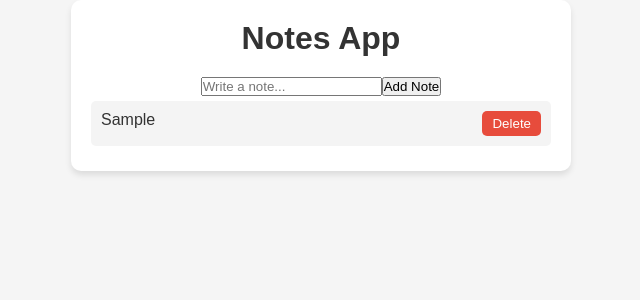
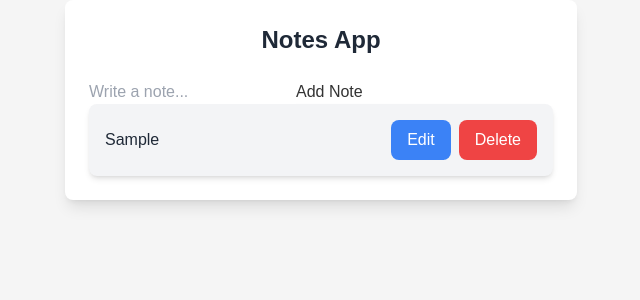
Before and after one commit to aaryan4985/notes-app, a React (Create React App) app: page / in a window 1280 px wide. Both pictures are taken after typing "Sample" into the empty fields and a click on the button "Add Note". Shown: the top 300 px of the page, without its empty margins (319-959 px from the left). Built offline with nearby package versions, Linux system fonts and the light colour scheme.

Commit message:
tailwind added

```diff
--- a/package.json
+++ b/package.json
@@ -32,5 +32,10 @@
       "last 1 firefox version",
       "last 1 safari version"
     ]
+  },
+  "devDependencies": {
+    "autoprefixer": "^10.4.20",
+    "postcss": "^8.4.49",
+    "tailwindcss": "^3.4.16"
   }
 }
--- a/src/App.js
+++ b/src/App.js
@@ -3,6 +3,8 @@ import NoteForm from "./NoteForm";
 
 function App() {
   const [notes, setNotes] = useState([]);
+  const [editIndex, setEditIndex] = useState(null); // Index of the note being edited
+  const [editText, setEditText] = useState(""); // Text of the note being edited
 
   // Load notes from local storage when the app starts
   useEffect(() => {
@@ -30,20 +32,68 @@ function App() {
     setNotes(newNotes);
   };
 
+  // Start editing a note
+  const startEditing = (index) => {
+    setEditIndex(index);
+    setEditText(notes[index]);
+  };
+
+  // Save the edited note
+  const saveEditedNote = () => {
+    const updatedNotes = [...notes];
+    updatedNotes[editIndex] = editText; // Update the note at the specified index
+    setNotes(updatedNotes);
+    setEditIndex(null); // Stop editing
+    setEditText(""); // Clear the edit text
+  };
+
   return (
-    <div style={styles.container}>
-      <h1 style={styles.header}>Notes App</h1>
+    <div className="max-w-lg mx-auto p-6 bg-white rounded-lg shadow-lg">
+      <h1 className="text-2xl font-bold text-gray-800 mb-6 text-center">
+        Notes App
+      </h1>
       <NoteForm addNote={addNote} />
-      <ul style={styles.noteList}>
+
+      <ul className="space-y-4">
         {notes.map((note, index) => (
-          <li key={index} style={styles.noteItem}>
-            {note}
-            <button
-              onClick={() => deleteNote(index)}
-              style={styles.deleteButton}
-            >
-              Delete
-            </button>
+          <li
+            key={index}
+            className="flex justify-between items-center p-4 bg-gray-100 rounded-lg shadow-md"
+          >
+            {editIndex === index ? (
+              <div className="flex items-center space-x-2">
+                <input
+                  type="text"
+                  value={editText}
+                  onChange={(e) => setEditText(e.target.value)}
+                  className="px-3 py-2 border border-gray-300 rounded-lg w-3/4"
+                />
+                <button
+                  onClick={saveEditedNote}
+                  className="bg-green-500 text-white px-4 py-2 rounded-lg"
+                >
+                  Save
+                </button>
+              </div>
+            ) : (
+              <>
+                <span className="text-gray-800">{note}</span>
+                <div className="flex space-x-2">
+                  <button
+                    onClick={() => startEditing(index)}
+                    className="bg-blue-500 text-white px-4 py-2 rounded-lg"
+                  >
+                    Edit
+                  </button>
+                  <button
+                    onClick={() => deleteNote(index)}
+                    className="bg-red-500 text-white px-4 py-2 rounded-lg"
+                  >
+                    Delete
+                  </button>
+                </div>
+              </>
+            )}
           </li>
         ))}
       </ul>
@@ -51,41 +101,4 @@ function App() {
   );
 }
 
-// Inline CSS styles
-const styles = {
-  container: {
-    textAlign: "center",
-    maxWidth: "500px",
-    margin: "0 auto",
-    padding: "20px",
-    backgroundColor: "#fff",
-    borderRadius: "10px",
-    boxShadow: "0 4px 6px rgba(0, 0, 0, 0.1)",
-  },
-  header: {
-    marginBottom: "20px",
-    color: "#333",
-  },
-  noteList: {
-    listStyle: "none",
-    padding: 0,
-  },
-  noteItem: {
-    display: "flex",
-    justifyContent: "space-between",
-    padding: "10px",
-    margin: "5px 0",
-    backgroundColor: "#f4f4f4",
-    borderRadius: "5px",
-  },
-  deleteButton: {
-    backgroundColor: "#e74c3c",
-    color: "#fff",
-    border: "none",
-    padding: "5px 10px",
-    borderRadius: "5px",
-    cursor: "pointer",
-  },
-};
-
 export default App;
--- a/src/index.css
+++ b/src/index.css
@@ -1,3 +1,8 @@
+@tailwind base;
+@tailwind components;
+@tailwind utilities;
+
+
 * {
   margin: 0;
   padding: 0;
--- /dev/null
+++ b/tailwind.config.js
@@ -0,0 +1,7 @@
+module.exports = {
+  content: ["./src/**/*.{js,jsx,ts,tsx}"],
+  theme: {
+    extend: {},
+  },
+  plugins: [],
+};
```
Also changed, not shown: 1 other file (tests, documents, lock files or other folders).
